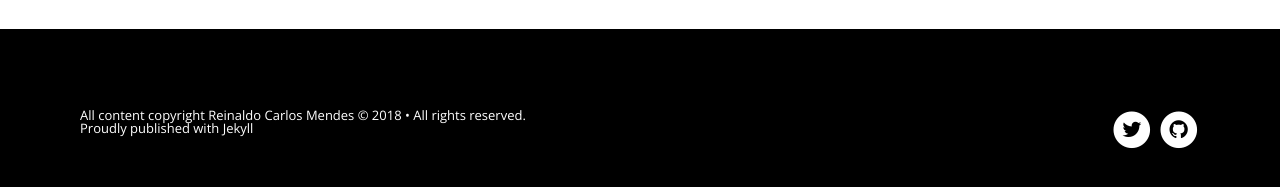
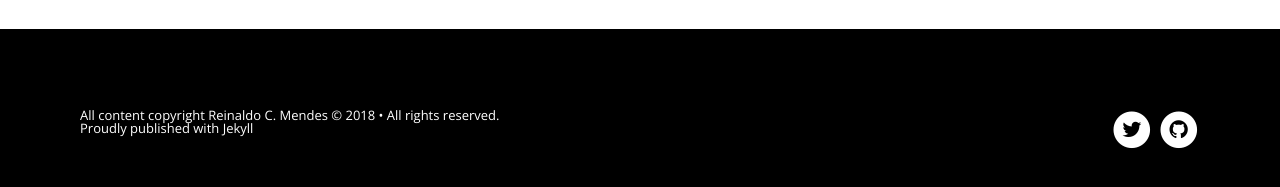
Before and after one commit to reinaldocmendes/reinaldo_mendes, a Jekyll site: the page built from index.html, in a window 1280 px wide and 900 px high, scrolled down 1934 px. Shown: the part 668-855 px from the top of the window. Built offline with Jekyll 4.4.1, drawn with Linux system fonts in a browser that asks for light colours; nearby versions of some CDN libraries; the list of posts is cut into pages by our own code.

Commit message:
Update _config.yml

```diff
--- a/_config.yml
+++ b/_config.yml
@@ -11,7 +11,7 @@ url:  /reinaldo_blog
 
 # Owner/author information
 owner:
-  name: Reinaldo Carlos Mendes
+  name: Reinaldo C. Mendes
   avatar: rm_400x400.png
   email:  naldo.mendes@gmail.com
   # Use the coder's toolbox at http://coderstoolbox.net/string/#!encoding=xml&action=encode&charset=us_ascii to encode your description into XML string
```
